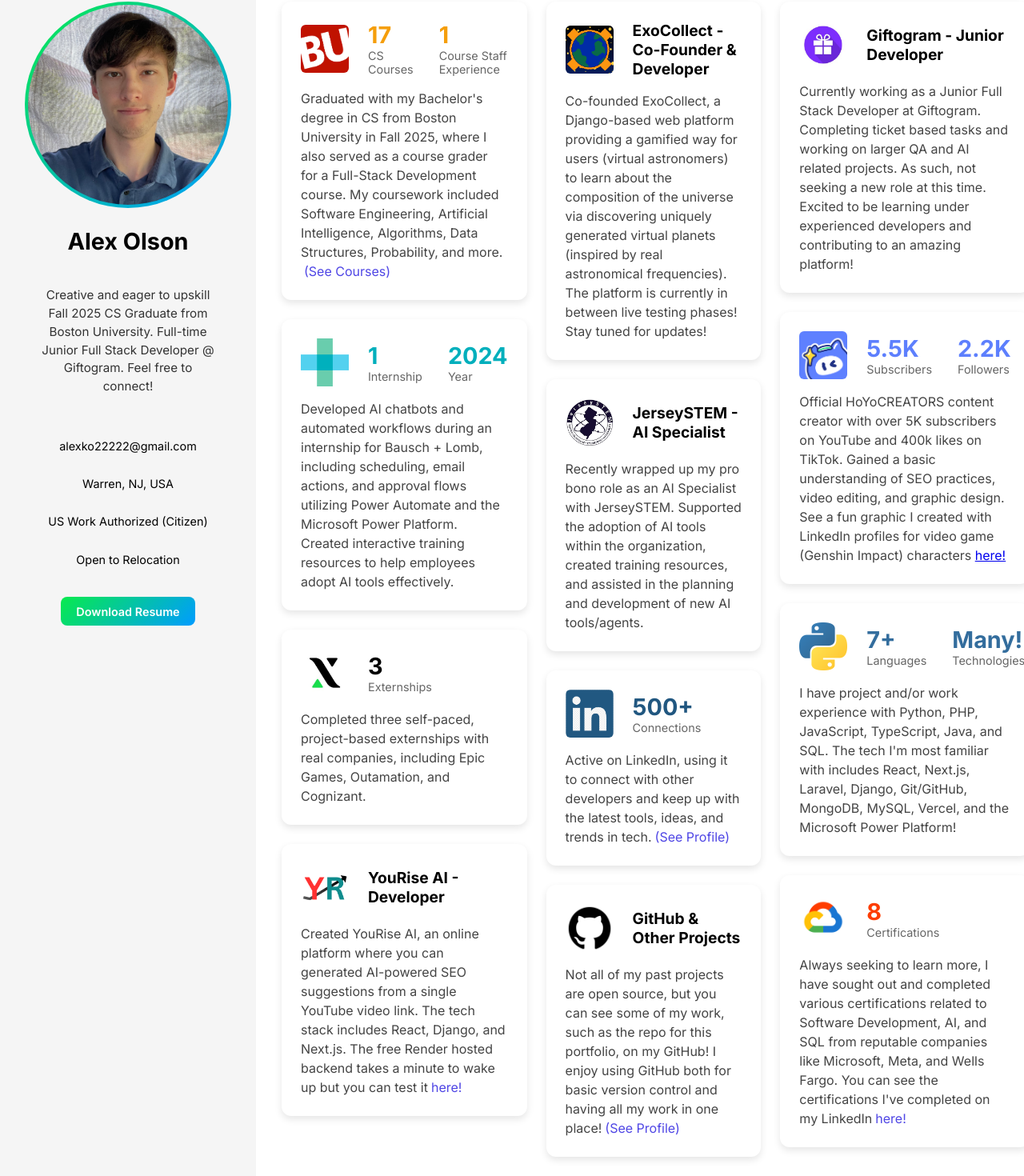
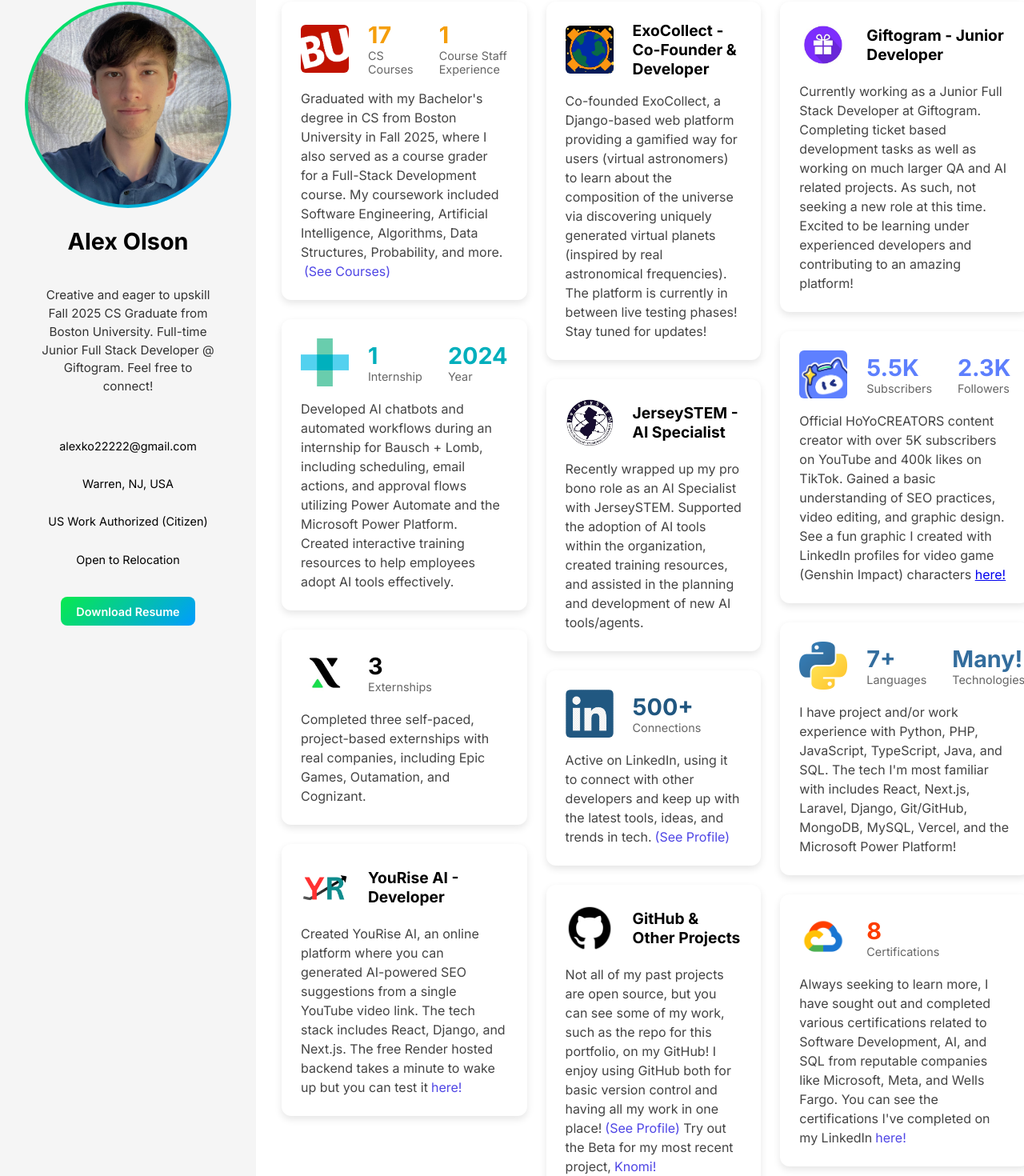
Before and after one commit to alexko22/portfolio-page, a React (Vite) app: page / in a window 1280 px wide. Shown: the part 30-1500 px from the top of the page at 80% size. Built offline with nearby package versions, Linux system fonts and the light colour scheme.

Commit message:
updates for august

```diff
--- a/src/components/Sidebar.tsx
+++ b/src/components/Sidebar.tsx
@@ -27,7 +27,7 @@ const Sidebar = () => {
             </div>
 
             <div className="resume">
-                <a href="/Alex_Olson_Resume_April.pdf" target="_blank" rel="noopener noreferrer">
+                <a href="/AO_Resume_August.pdf" target="_blank" rel="noopener noreferrer">
                     Download Resume
                 </a>
             </div>
--- a/src/pages/Home.tsx
+++ b/src/pages/Home.tsx
@@ -45,7 +45,7 @@ const cards : CardProps[] = [
     {
         type: "default",
         title: "Giftogram - Junior Developer",
-        description: "Currently working as a Junior Full Stack Developer at Giftogram. Completing ticket based tasks and working on larger QA and AI related projects. As such, not seeking a new role at this time. Excited to be learning under experienced developers and contributing to an amazing platform!",
+        description: "Currently working as a Junior Full Stack Developer at Giftogram. Completing ticket based development tasks as well as working on much larger QA and AI related projects. As such, not seeking a new role at this time. Excited to be learning under experienced developers and contributing to an amazing platform!",
         imageUrl: "/gifto.jpg",
     },
     // Internship Card
@@ -78,7 +78,7 @@ const cards : CardProps[] = [
         ),
         stat: [
             { value: "5.5K", label: "Subscribers", color: "#5d7ffd" },
-            { value: "2.2K", label: "Followers", color: "#5d7ffd" },
+            { value: "2.3K", label: "Followers", color: "#5d7ffd" },
         ],
         imageUrl: "/hoyo_logo.webp"
     },
@@ -153,6 +153,15 @@ const cards : CardProps[] = [
                 >
                     (See Profile)
                 </a>
+                {" "}Try out the Beta for my most recent project,
+                <a
+                    href="https://knomi.gg"
+                    target="_blank"
+                    rel="noopener noreferrer"
+                    className="card-link"
+                >
+                    Knomi!
+                </a>
             </>
         ),
         imageUrl: "/github_logo.png",
```
Also changed, not shown: 1 other file (tests, documents, lock files or other folders).
